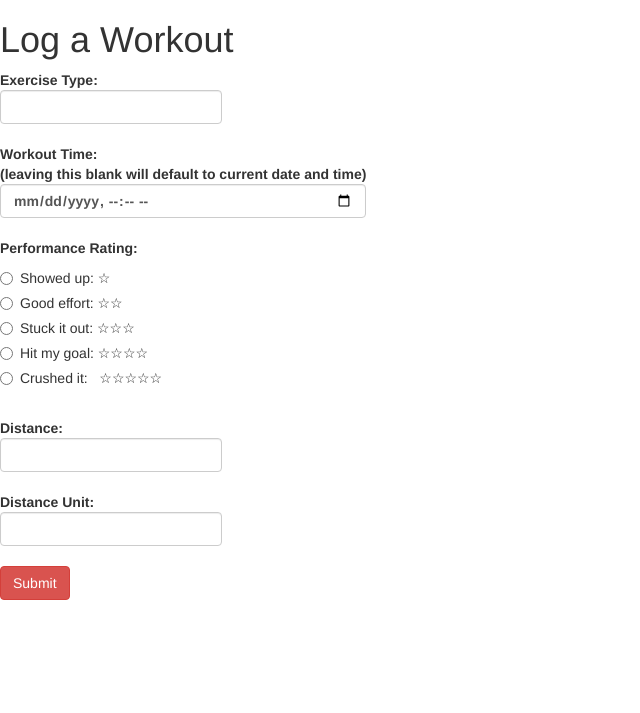
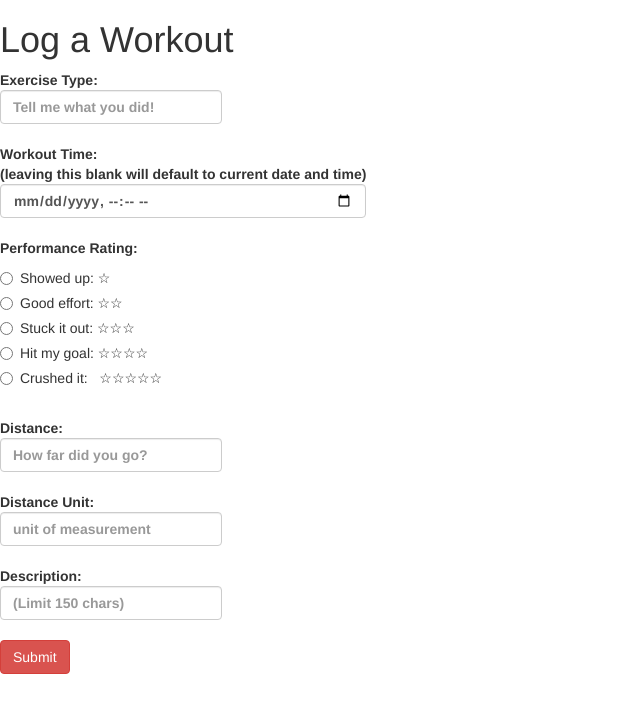
Before and after one commit to mlburgos/GoTeamGo, a Flask app: page / in a window 1280 px wide. Shown: the part 52-765 px from the top of the page, without its empty margins (0-640 px from the left). Run offline with Flask 2, Linux system fonts and the light colour scheme; the visitor is signed in with stand-in values (Sample User, id 1); data that the repository does not hold is empty; some libraries are stand-ins or nearby versions.

Commit message:
Log a workout: Updated / POST and user form. Templtes: Added first steps of password confirmation to registration.

```diff
--- a/server.py
+++ b/server.py
@@ -25,7 +25,7 @@ from model import (User,
 from helper import (get_performances_by_day,
                     get_weeks_workout_count)
 
-import datetime
+from datetime import datetime
 
 import json
 
@@ -102,7 +102,7 @@ def register_process():
 
     # Set personal goal to 0 by default.
     personal_goal = Personal_Goal(user_id=user.user_id,
-                                  date_iniciated=datetime.date.today(),
+                                  date_iniciated=date.today(),
                                   personal_goal=0,
                                   )
 
@@ -124,8 +124,9 @@ def new_workout():
         distinct_workouts = Workout.query.with_entities(Workout.exercise_type.distinct(), Workout.distance_unit)
 
         types_units = distinct_workouts.filter_by(user_id=user_id).all()
+        print "types_units:", types_units
 
-        print "types_units:", types_units
+
         return render_template("new-workout-form.html",
                                types_units=types_units,
                                )
@@ -139,30 +140,58 @@ def handle_new_workout():
 
     # Get user_id from session
     user_id = session.get("user_id")
+    print "user_id:", user_id
+    print type(user_id)
 
     # Get form variables
     exercise_type = request.form["exercise-type"].lower()
+    performance_rating = int(request.form["performance-rating"])
+    print "performance_rating:", performance_rating
+    print type(performance_rating)
 
+    # Set distance to 0 if no distance was entered to prevent db error.
+    distance = request.form["distance"]
+    if distance == "":
+        distance = 0
+
+    print "distance:", distance
+    print type(distance)
+
+
+    distance_unit = request.form["distance-unit"].lower()
+    print "distance_unit:", distance_unit
+    print type(distance_unit)
+
+    description = request.form["description"]
+    print "description:", description
+    print type(description)
+
+    # Set workout_time to current date and time if no date or time were entered.
     workout_time = request.form["workout-time"]
-    performance_rating = request.form["performance-rating"]
-    distance = request.form["distance"]
-    distance_unit = request.form["distance-unit"].lower()
-    description = request.form["description"]
+    if workout_time == "":
+        workout_time = datetime.now()
 
-    new_user = User(user_id=user_id,
-                    exercise_type=exercise_type,
-                    workout_time=workout_time,
-                    performance_rating=performance_rating,
-                    distance=distance,
-                    distance_unit=distance_unit,
-                    description=description,
-                    )
+    print "workout_time:", workout_time
+    print type(workout_time)
 
-    db.session.add(new_user)
+    new_workout = Workout(user_id=user_id,
+                          exercise_type=exercise_type,
+                          workout_time=workout_time,
+                          performance_rating=performance_rating,
+                          distance=distance,
+                          distance_unit=distance_unit,
+                          description=description,
+                          )
+
+    db.session.add(new_workout)
     db.session.commit()
 
-    flash("User %s added." % email)
+    print "workout_time:", workout_time
+    print type(workout_time)
+
+    flash("Workout added!")
     return redirect("/friends")
+
 
 
 @app.route('/logout')
--- a/templates/new-workout-form.html
+++ b/templates/new-workout-form.html
@@ -8,11 +8,11 @@
       <span id="one-star">☆</span><span id="two-star">☆</span><span id="three-star">☆</span><span id="four-star">☆</span><span id="five-star">☆</span>
     </div> -->
 
-  <form action="/log_new_workout" method="POST">
+  <form action="/" method="POST">
 
     <div class="form-group">
       <label>Exercise Type:
-        <input type="text" name="exercise-type" required class="form-control" list="exercise-types">
+        <input type="text" name="exercise-type" required class="form-control" list="exercise-types" placeholder="Tell me what you did!">
         <datalist id="exercise-types">
 
           {% for exercise_type, units in types_units %}
@@ -25,26 +25,26 @@
     <div class="form-group">
       <label>Workout Time:<br>
         (leaving this blank will default to current date and time)
-        <input type="datetime-local" name="workout-time" class="form-control">
+        <input type="datetime-local" name="workout-time" class="form-control" >
       </label>
     </div>
 
     <div class="form-group">
       <label>Performance Rating:
         <div class="radio">
-          <label><input type="radio" name="performance-rating">Showed up: ☆</label>
+          <label><input type="radio" required="required" value="1" name="performance-rating">Showed up: ☆</label>
         </div>
         <div class="radio">
-          <label><input type="radio" name="performance-rating">Good effort: ☆☆</label>
+          <label><input type="radio" required="required" value="2" name="performance-rating">Good effort: ☆☆</label>
         </div>
         <div class="radio">
-          <label><input type="radio" name="performance-rating">Stuck it out: ☆☆☆</label>
+          <label><input type="radio" required="required" value="3" name="performance-rating">Stuck it out: ☆☆☆</label>
         </div>
         <div class="radio">
-          <label><input type="radio" name="performance-rating">Hit my goal: ☆☆☆☆</label>
+          <label><input type="radio" required="required" value="4" name="performance-rating">Hit my goal: ☆☆☆☆</label>
         </div>
         <div class="radio">
-          <label><input type="radio" name="performance-rating">Crushed it: &nbsp; ☆☆☆☆☆</label>
+          <label><input type="radio" required="required" value="5" name="performance-rating">Crushed it: &nbsp; ☆☆☆☆☆</label>
         </div>
       </label>
     </div>
@@ -53,18 +53,24 @@
 
     <div class="form-group">
       <label>Distance:
-        <input type="number" name="distance" required class="form-control">
+        <input type="number" name="distance" class="form-control" placeholder="How far did you go?">
       </label>
     </div>
 
     <div class="form-group">
       <label>Distance Unit:
-        <input type="text" name="distance-unit" required class="form-control" list="distance-units">
+        <input type="text" name="distance-unit" class="form-control" list="distance-units" placeholder="unit of measurement">
         <datalist id="distance-units">
 
           {% for exercise_type, units in types_units %}
           <option value="{{ units }}"></option>
           {% endfor %}
+      </label>
+    </div>
+
+    <div class="form-group">
+      <label>Description:
+        <input type="text" name="description" class="form-control" placeholder="(Limit 150 chars)">
       </label>
     </div>
 
```
Also changed, not shown: templates/user-registration.html (+28 -1 lines), 1 other file.
